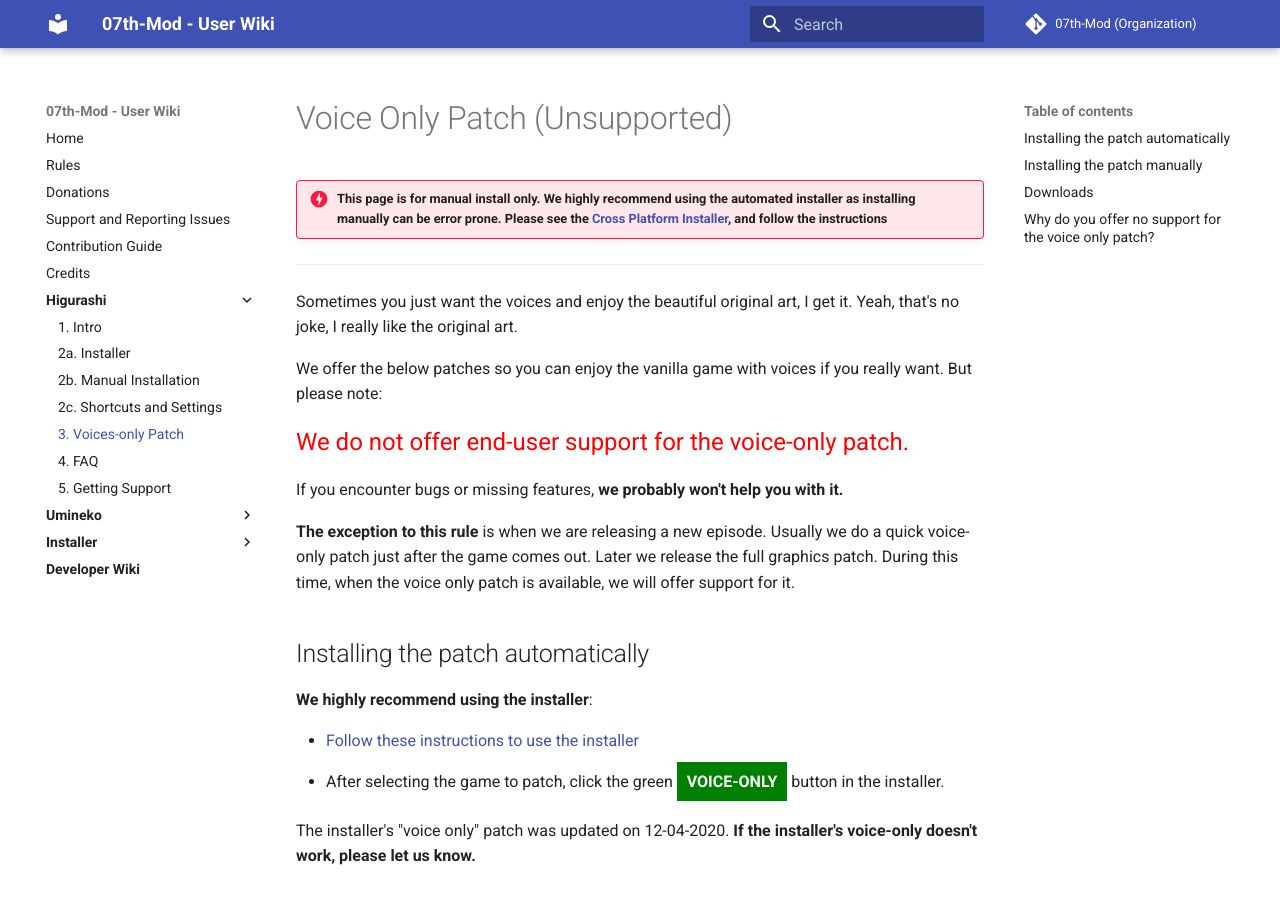
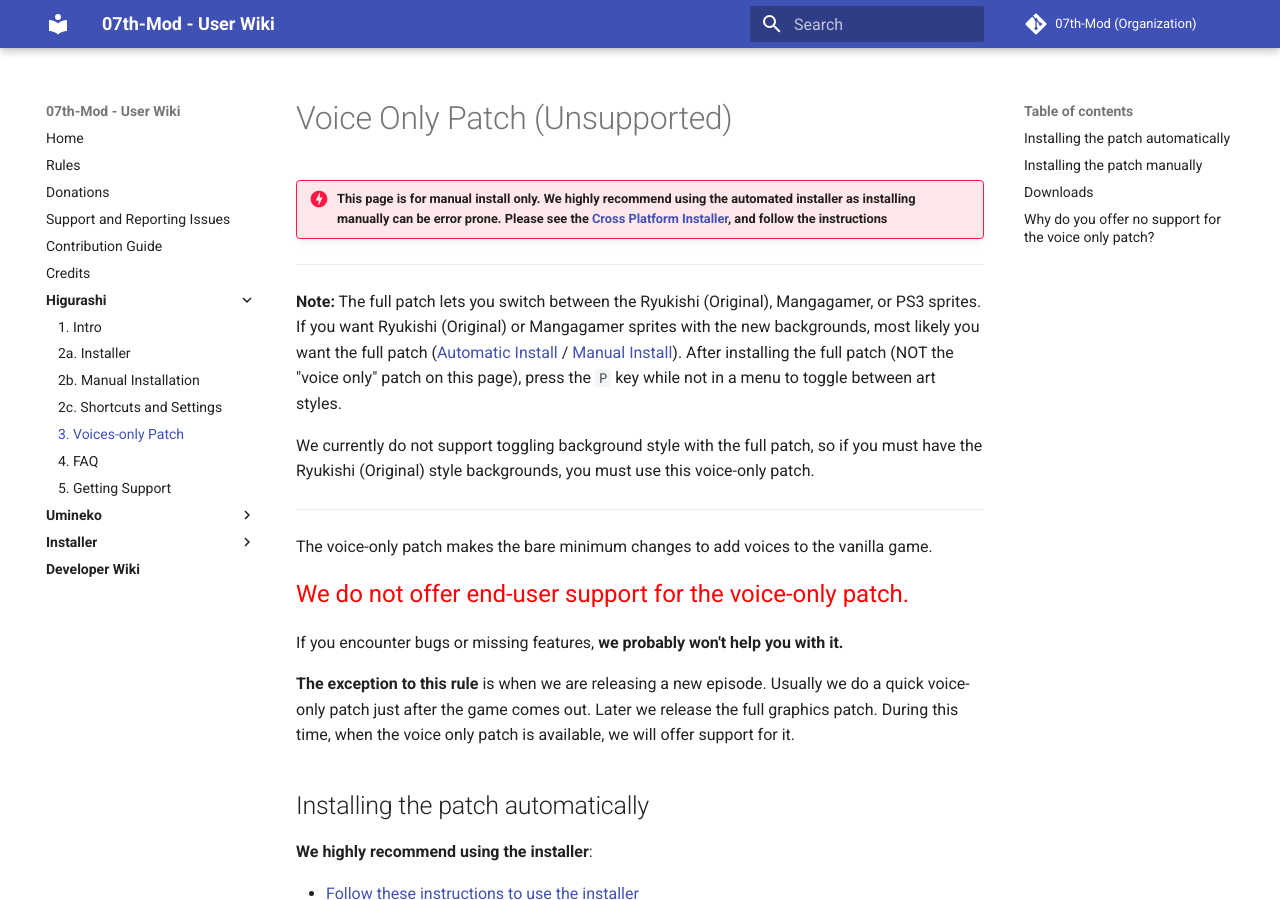
Before and after one commit to 07th-mod/wiki, an MkDocs documentation site: the page built from docs/Higurashi/Higurashi-Part-1.1---Voices-only-Patch.md, in a window 1280 px wide and 900 px high. Built offline with MkDocs 1.6.1 and Material for MkDocs 9.7.7, drawn with Linux system fonts in a browser that asks for light colours.

Commit message:
Add note that full patch has alt sprites on the voice-only page.

```diff
--- a/docs/Higurashi/Higurashi-Part-1.1---Voices-only-Patch.md
+++ b/docs/Higurashi/Higurashi-Part-1.1---Voices-only-Patch.md
@@ -1,13 +1,16 @@
 # Voice Only Patch (Unsupported)
 
-!!! danger "This page is for manual install only. We highly recommend using the automated installer as installing manually can be error prone. Please see the [Cross Platform Installer](Umineko-Part-3a-Cross-Platform-Installer.md), and follow the instructions"
+!!! danger "This page is for manual install only. We highly recommend using the automated installer as installing manually can be error prone. Please see the [Cross Platform Installer](Higurashi-Part-1---Voice-and-Graphics-Patch.md), and follow the instructions"
 
 ----
 
-Sometimes you just want the voices and enjoy the beautiful original art, I get it. Yeah, that's no joke, I really like the original art.
+**Note:** The full patch lets you switch between the Ryukishi (Original), Mangagamer, or PS3 sprites. If you want Ryukishi (Original) or Mangagamer sprites with the new backgrounds, most likely you want the full patch ([Automatic Install](Higurashi-Part-1---Voice-and-Graphics-Patch.md) / [Manual Install](Manual-Installation.md)). After installing the full patch (NOT the "voice only" patch on this page), press the `P` key while not in a menu to toggle between art styles.
 
-We offer the below patches so you can enjoy the vanilla game with voices if you really want. But please note:
+We currently do not support toggling background style with the full patch, so if you must have the Ryukishi (Original) style backgrounds, you must use this voice-only patch.
 
+----
+
+The voice-only patch makes the bare minimum changes to add voices to the vanilla game.
 <div style="color:red;font-size:24px;">We do not offer end-user support for the voice-only patch.</div> If you encounter bugs or missing features, **we probably won't help you with it.**
 
 **The exception to this rule** is when we are releasing a new episode. Usually we do a quick voice-only patch just after the game comes out. Later we release the full graphics patch. During this time, when the voice only patch is available, we will offer support for it.
```
Also changed, not shown: docs/Umineko/Umineko-Part-1.1---Voices-only-Patch.md (+8 -2 lines).
